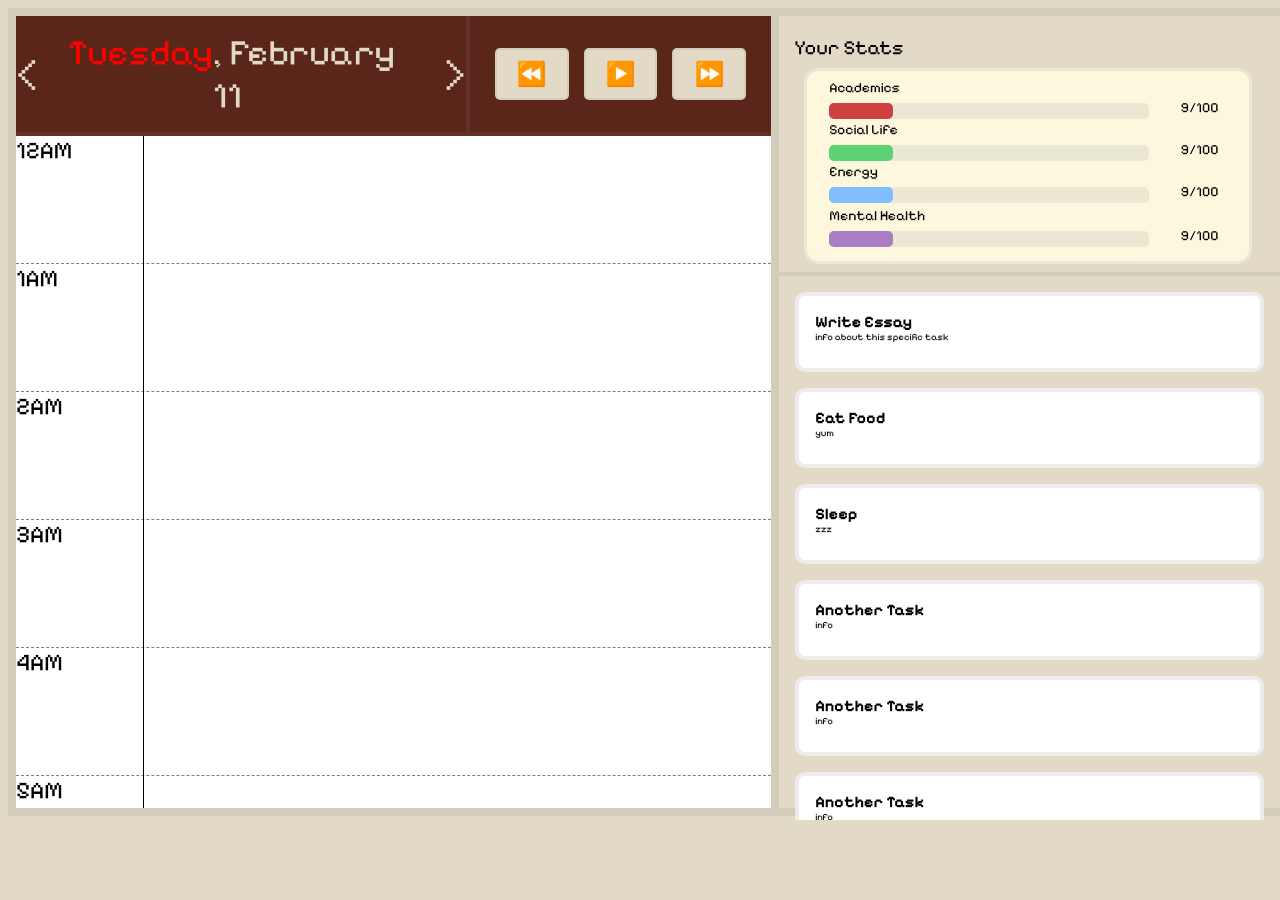
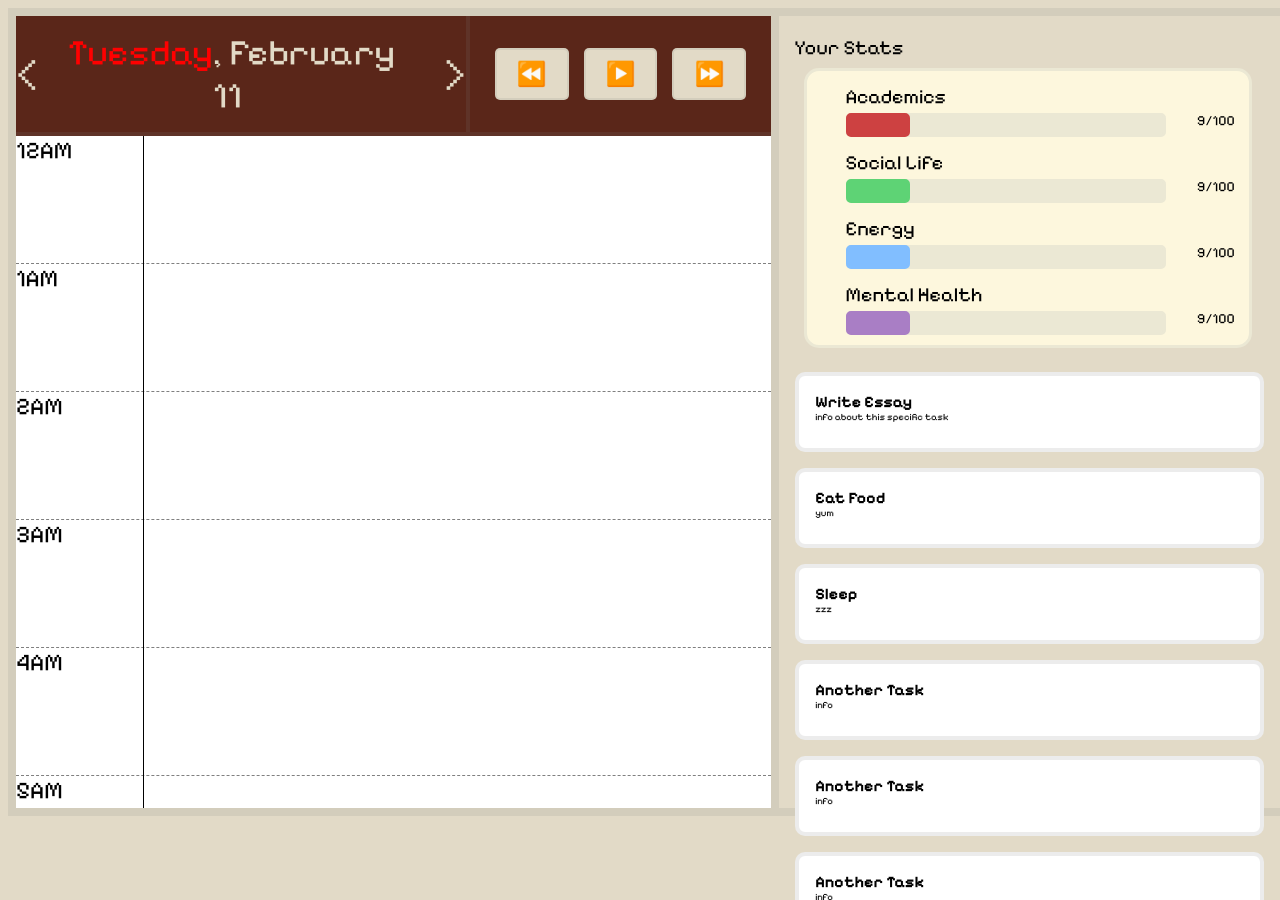
Before and after one commit to spencerdearman/procrastination-simulator, a React (Create React App) app: page / in a window 1280 px wide. Before the commit the page ends 824 px from the top, so only its background shows below. Built offline with nearby package versions, Linux system fonts and the light colour scheme.

Commit message:
fix: changes to sidebar (incomplete)

```diff
--- a/src/styles/Sidebar.css
+++ b/src/styles/Sidebar.css
@@ -20,12 +20,12 @@
   font-optical-sizing: auto;
   font-weight: normal;
   font-style: normal;
-  font-size: 14px;
+  font-size: 20px;
   margin-top: 1%;
 }
 
 #stats-block {
-  height: 24.5vh;
+  height: 35vh;
   width: 35vw;
   border-style: solid;
   border-color: #ebe8d4;
@@ -34,5 +34,10 @@
   position: relative;
   left: 5%;
   top: -12px;
-  /* transform: translate(-50%, -55%); */
+
+  /* Use flexbox to evenly distribute elements */
+  display: flex;
+  flex-direction: column;
+  justify-content: space-evenly; /* Ensures equal spacing */
+  align-items: center;
 }
--- a/src/styles/Stats.css
+++ b/src/styles/Stats.css
@@ -1,6 +1,6 @@
 #stats {
-  height: 30vh;
-  border-bottom: 4px solid rgba(128, 128, 128, 0.15);
+  height: 40vh;
+  /* border-bottom: 4px solid rgba(128, 128, 128, 0.15); */
   display: block;
   justify-content: center;
   align-items: center;
@@ -12,24 +12,13 @@
 .div-energy,
 .div-mental-health {
   width: 32vw;
-  height: 5vh;
+  height: 7vh;
   position: relative;
   left: 5%;
 }
 
-.div-academics {
-  top: 2%;
-}
-.div-social-life {
-  top: 1%;
-}
-.div-energy,
-.div-mental-health {
-  top: 0;
-}
-
 .stats-bar {
-  height: 2vh;
+  height: 3vh;
   width: 25vw;
   border-style: solid;
   border-color: #ebe8d4;
@@ -38,7 +27,7 @@
 }
 
 .stats-bar-fill {
-  height: 2vh;
+  height: 3vh;
   width: 5vw;
   border-style: solid;
   border-radius: 5px;
```
